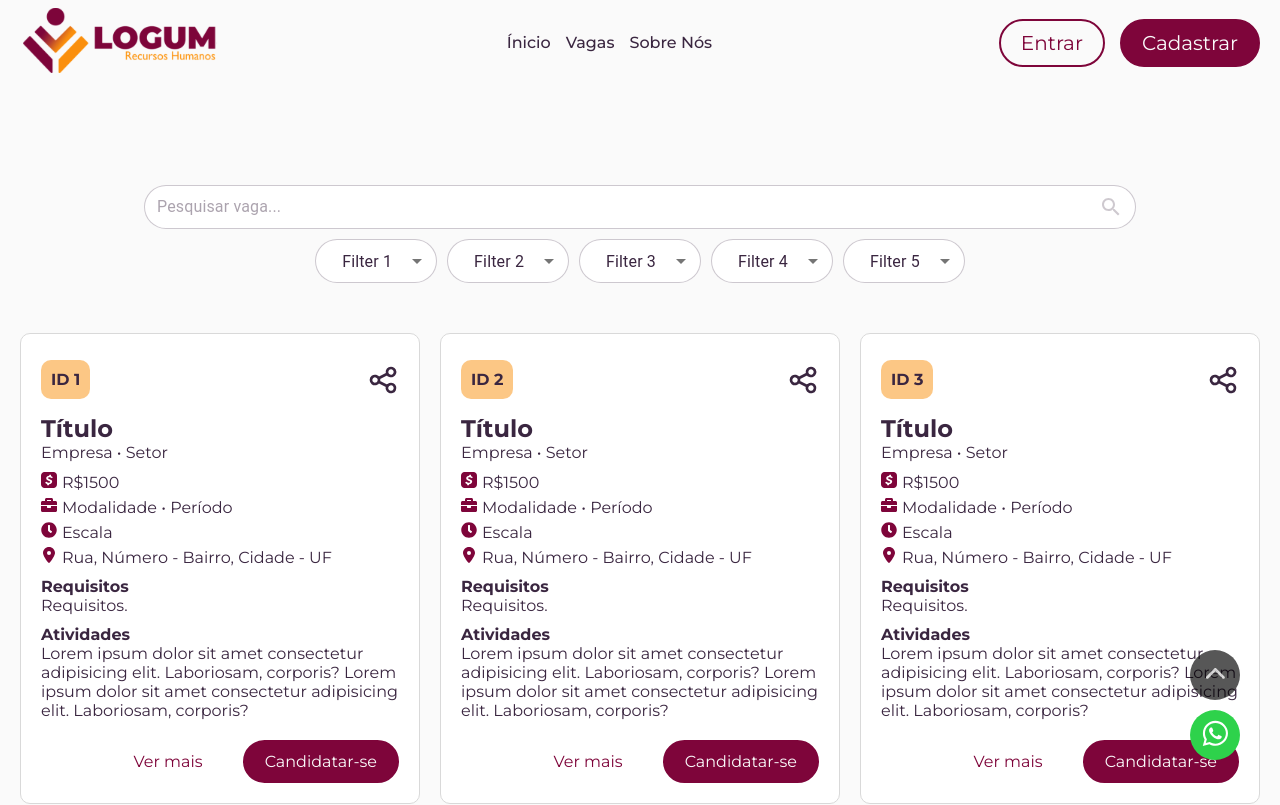
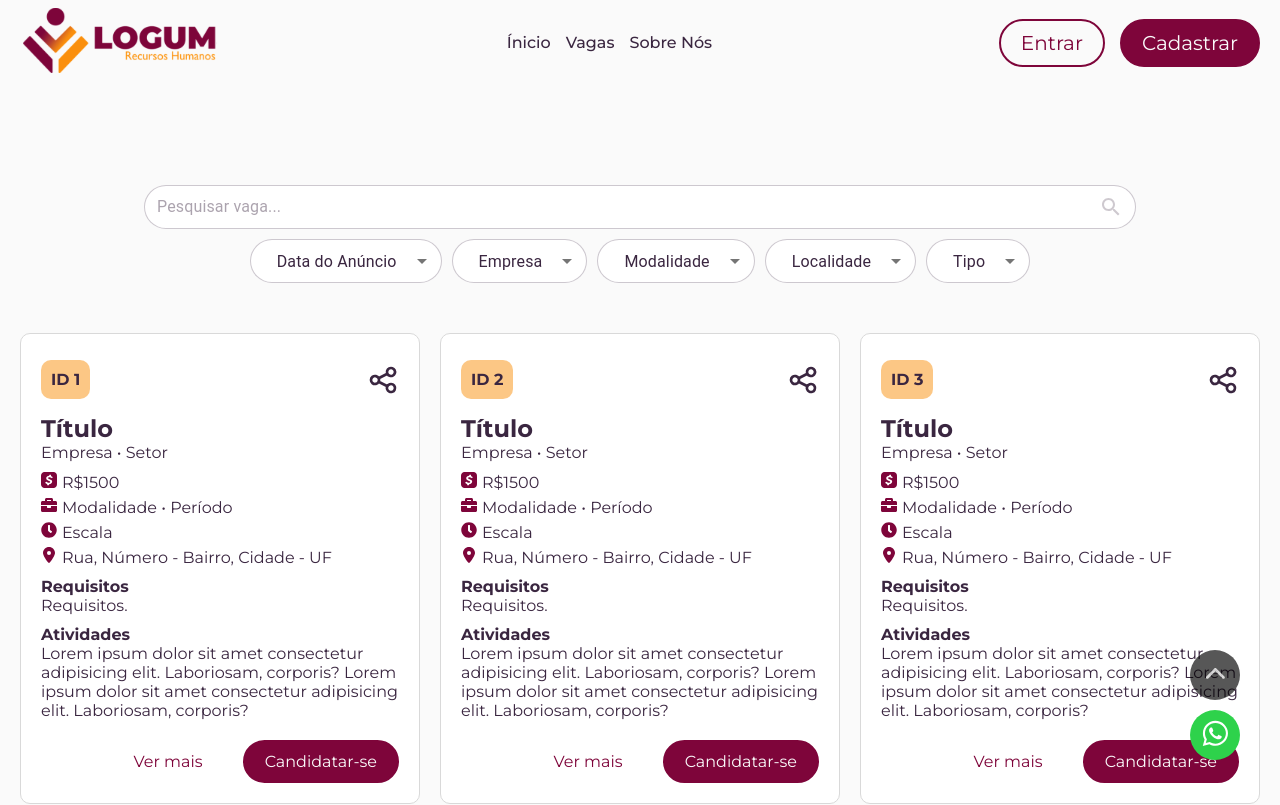
Before and after one commit to MPCGomes/logumrh, a Next.js app in the folder frontend-web/: page /vacancies in a window 1280 px wide. Shown: the top 805 px of the page. Built offline with nearby package versions, Linux system fonts and the light colour scheme.

Commit message:
add dropdowns options

```diff
--- a/frontend-web/app/vacancies/page.tsx
+++ b/frontend-web/app/vacancies/page.tsx
@@ -29,7 +29,8 @@ const Vacancies: React.FC = () => {
     scale: 'Escala',
     location: 'Rua, Número - Bairro, Cidade - UF',
     requirements: 'Requisitos.',
-    activities: 'Lorem ipsum dolor sit amet consectetur adipisicing elit. Laboriosam, corporis? Lorem ipsum dolor sit amet consectetur adipisicing elit. Laboriosam, corporis?'
+    activities:
+      'Lorem ipsum dolor sit amet consectetur adipisicing elit. Laboriosam, corporis? Lorem ipsum dolor sit amet consectetur adipisicing elit. Laboriosam, corporis?',
   }));
 
   const itemsPerPage = 9;
@@ -45,33 +46,38 @@ const Vacancies: React.FC = () => {
   };
 
   const dropdownOptions = [
-    ['Option 1A', 'Option 1B', 'Option 1C'],
-    ['Option 2A', 'Option 2B', 'Option 2C'],
-    ['Option 3A', 'Option 3B', 'Option 3C'],
-    ['Option 4A', 'Option 4B', 'Option 4C'],
-    ['Option 5A', 'Option 5B', 'Option 5C']
+    ['Última semana', 'Último mês'],
+    ['Empresa A', 'Empresa B', 'Empresa C'],
+    ['Presencial', 'Híbrido', 'Remoto'],
+    ['Pindamonhangaba', 'Caraguatatuba', 'São Sebastião', 'Ubatuba'],
+    ['Estágio', 'Contrato', 'Trainee', 'Integral', 'Jovem Aprendiz'],
+  ];
+
+  const dropdownPlaceholders = [
+    'Data do Anúncio',
+    'Empresa',
+    'Modalidade',
+    'Localidade',
+    'Tipo'
   ];
 
   return (
     <section className="container paddingSection">
       <div className={styles.centeredElements}>
-        <SearchBar
-          placeholder="Pesquisar vaga..."
-        />
+        <SearchBar placeholder="Pesquisar vaga..." />
         <div className={styles.dropdownContainer}>
           {dropdownOptions.map((options, index) => (
             <Dropdown
               key={index}
-              placeholder={`Filter ${index + 1}`}
-              options={options} />
+              placeholder={dropdownPlaceholders[index]}
+              options={options}
+            />
           ))}
         </div>
       </div>
       <div className={styles.grid}>
         {displayedVacancies.map((vacancy) => (
-          <VacancyCard
-            key={vacancy.id} {...vacancy}
-          />
+          <VacancyCard key={vacancy.id} {...vacancy} />
         ))}
       </div>
       <CustomPagination
```
